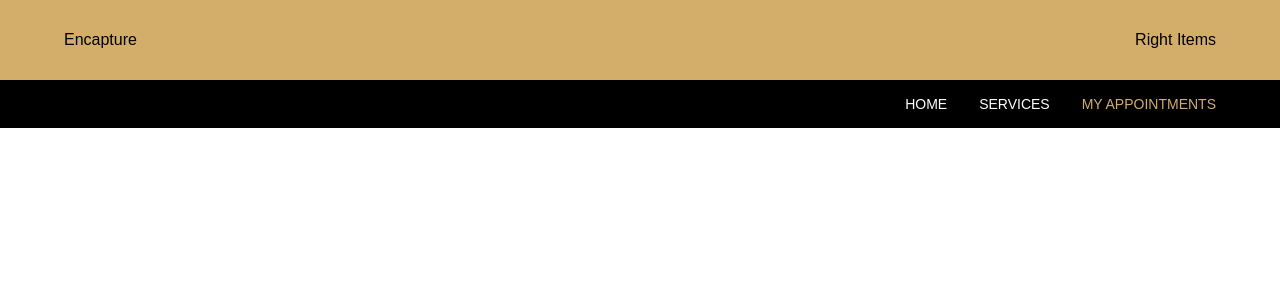
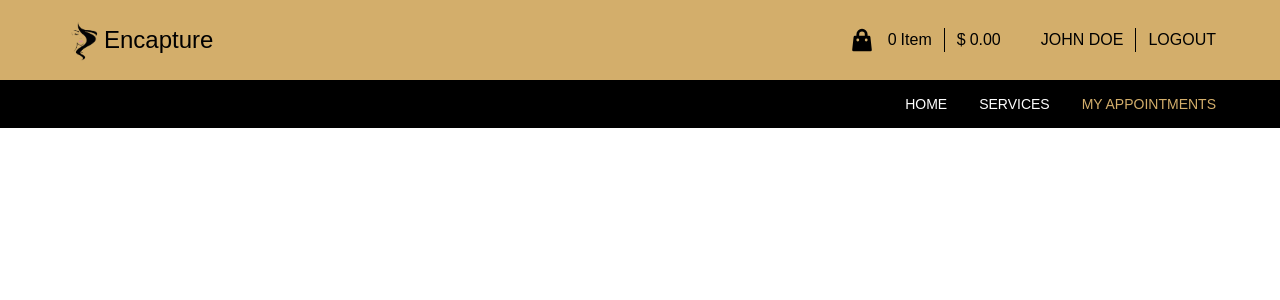
Before and after one commit to amita-roy/Appointment-booking-app-frontend, a React (Create React App) app: page /appointments in a window 1280 px wide. Shown: the top 300 px of the page. Built offline with nearby package versions, Linux system fonts and the light colour scheme.

Commit message:
Add style for top header

```diff
--- a/src/container/header/Header.js
+++ b/src/container/header/Header.js
@@ -1,13 +1,49 @@
 import React, { PureComponent } from 'react';
 import { NavLink } from 'react-router-dom';
+
+import logoSrc from 'assets/images/logo.png';
 
 class Header extends PureComponent {
   render() {
     return (
       <div className="header">
         <div className="flex justify-between h-20 items-center px-16 bg-primary">
-          <div className="brand-name">Encapture</div>
-          <div className="brand-name">Right Items</div>
+          <div className="flex items-center">
+            <img src={logoSrc} alt="logo" className="w-9 mr-1" />
+            <p className="text-2xl font-400">Encapture</p>
+          </div>
+          <div className="flex">
+            <div className="cart-price flex items-center">
+              <svg
+                xmlns="http://www.w3.org/2000/svg"
+                className="h-7 w-7 mr-3"
+                viewBox="0 0 20 20"
+                fill="currentColor"
+              >
+                <path
+                  fillRule="evenodd"
+                  d="M10 2a4 4 0 00-4 4v1H5a1 1 0 00-.994.89l-1 9A1 1 0 004 18h12a1 1 0 00.994-1.11l-1-9A1 1 0 0015 7h-1V6a4 4 0 00-4-4zm2 5V6a2 2 0 10-4 0v1h4zm-6 3a1 1 0 112 0 1 1 0 01-2 0zm7-1a1 1 0 100 2 1 1 0 000-2z"
+                  clipRule="evenodd"
+                />
+              </svg>
+              <p className="pr-3 border-black border-r">
+                <span>0</span>
+                <span className="ml-1">Item</span>
+              </p>
+              <p className="pl-3">
+                <span>$</span>
+                <span className="ml-1">0.00</span>
+              </p>
+            </div>
+            <div className="logged-in flex items-center ml-10">
+              <p className="uppercase pr-3 border-r border-black">john doe</p>
+              <p className="uppercase pl-3">logout</p>
+            </div>
+            <div className="logged-out ml-10 hidden">
+              <p className="uppercase pr-3 border-r border-black">sign up</p>
+              <p className="uppercase pl-3">sign in</p>
+            </div>
+          </div>
         </div>
         <div className="h-12 bg-black text-white flex justify-end items-center px-16 text-sm font-light">
           <NavLink
```
Also changed, not shown: src/assets/images/logo.png (added).
